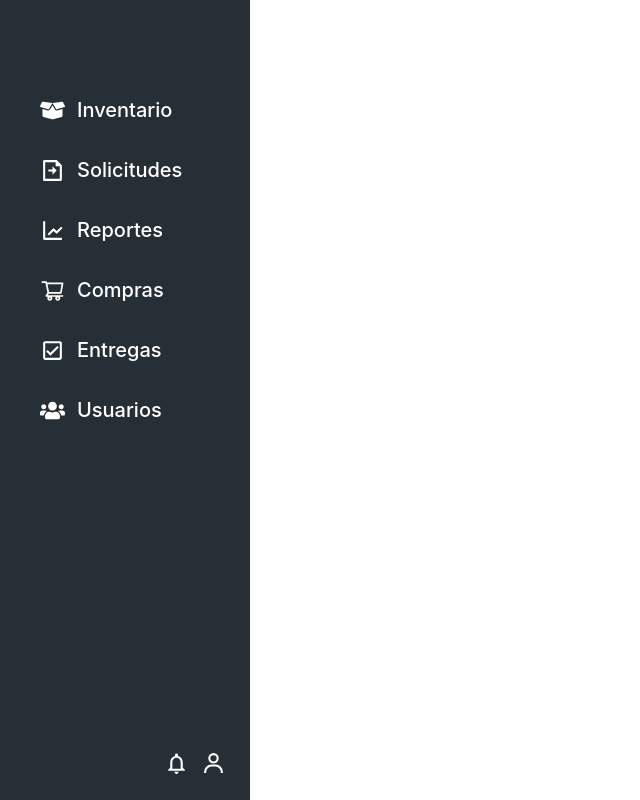
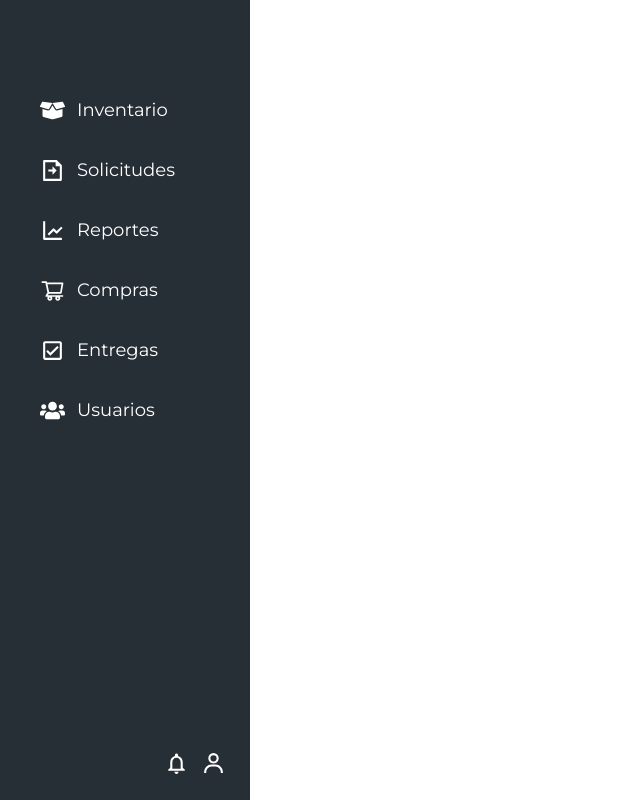
Before and after one commit to saaaan25/ingenius-inventory, a React (Vite) app: page / in a window 1280 px wide. Shown: the whole page, without its empty margins (0-640 px from the left). Built offline with nearby package versions, Linux system fonts and the light colour scheme.

Commit message:
Setting new font

```diff
--- a/src/App.css
+++ b/src/App.css
@@ -1,4 +1,7 @@
+@import url("https://fonts.googleapis.com/css2?family=Montserrat:wght@400;500;600;700&display=swap");
+
 #root {
+  font-family: "Montserrat", sans-serif;
   max-width: 1280px;
   min-height: screen;
   text-align: center;
--- a/src/components/SidebarItem.jsx
+++ b/src/components/SidebarItem.jsx
@@ -8,7 +8,7 @@ const SidebarItem = ({ title, route, Icon }) => {
     return (
         <button onClick={goToPage} className="bg-selected text-white py-4 pl-10 w-full flex items-center gap-x-3">
             <Icon size={25}/>
-            <p className="text-xl font-medium">{title}</p>
+            <p className="text-lg">{title}</p>
         </button>
     );
 }
--- a/src/index.css
+++ b/src/index.css
@@ -1,7 +1,8 @@
 @import "tailwindcss";
+@import url("https://fonts.googleapis.com/css2?family=Montserrat:wght@400;500;600;700&display=swap");
 
 :root {
-  font-family: Inter, system-ui, Avenir, Helvetica, Arial, sans-serif;
+  font-family: "Montserrat", sans-serif;
   font-weight: 400;
 
   color-scheme: light dark;
```
